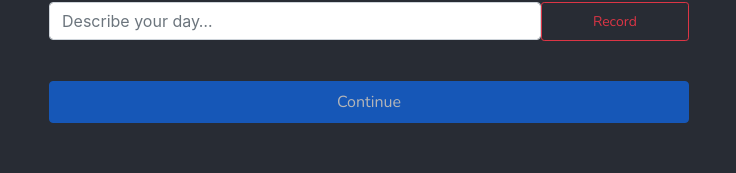
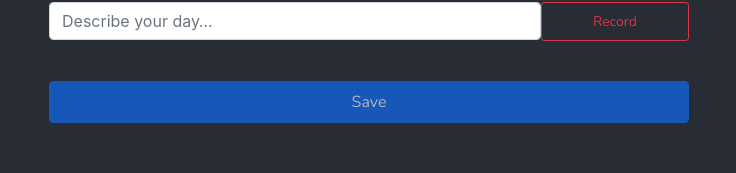
Before and after one commit to apinanyogaratnam/companion-client, a React (Create React App) app: page /#/assess in a window 1280 px wide. Shown: the part 489-662 px from the top of the page, without its empty margins (271-1007 px from the left). Built offline with nearby package versions, Linux system fonts and the light colour scheme.

Commit message:
Add saving indicator, fix registration error message

```diff
--- a/src/Assess.js
+++ b/src/Assess.js
@@ -11,13 +11,10 @@ import { GenericField, RecordableTextField } from './Auth/Fields';
 export default function Assess(props) {
   const history = useHistory();
   const [isLoading, setLoading] = useState(false);
+  const [isSaved, setSaved] = useState(false);
 
   const [mood, setMood] = useState(null);
-  const [message, setMessage2] = useState('');
-  function setMessage(newMessage) {
-    console.log(newMessage);
-    setMessage2(newMessage);
-  }
+  const [message, setMessage] = useState('');
 
   async function handleSubmit(event) {
     event.preventDefault();
@@ -42,9 +39,9 @@ export default function Assess(props) {
 
       if (resBody.error) {
         console.dir(resBody.error);
-        window.alert("Couldn't submit: " + resBody.error);
+        window.alert("Couldn't save, please try again");
       } else {
-        history.push('/companion')
+        setSaved(true);
       }
 
     } catch (error) {
@@ -67,8 +64,8 @@ export default function Assess(props) {
       <MoodChooser mood={mood} setMood={setMood}/>
       <Form className='width-50' onSubmit={handleSubmit}>
         <RecordableTextField controlId='formMessage' label='Describe your day…' value={message} setValue={setMessage}/>
-        <Button className='fullwidth' variant="primary" onClick={handleSubmit} disabled={!mood || isLoading}>
-          Continue
+        <Button className='fullwidth' variant={!isSaved ? 'primary' : 'success'} onClick={handleSubmit} disabled={!mood || isLoading || isSaved}>
+          {isLoading ? 'Saving…' : !isSaved ? 'Save' : 'Entry saved'}
         </Button>
       </Form>
       <Button className="" variant="primary" onClick={handleTalkToSomeone}>Talk to someone</Button>
--- a/src/Landing.js
+++ b/src/Landing.js
@@ -14,6 +14,7 @@ export default function Landing() {
       style: {
         transform: 'translate(0,-500px)',
       },
+      duration: 0
     },
     {
       style: {
--- a/src/Register.js
+++ b/src/Register.js
@@ -40,11 +40,11 @@ const Register = (props) => {
       const resBody = await response.json();
       console.dir(resBody);
 
-      if (resBody.success) {
+      if (resBody.error) {
+        window.alert("Couldn't create the account");
+      } else {
         props.setUser(reqBody);
         history.push('/assess');
-      } else {
-        window.alert("Couldn't create the account");
       }
 
     } catch (error) {
```
